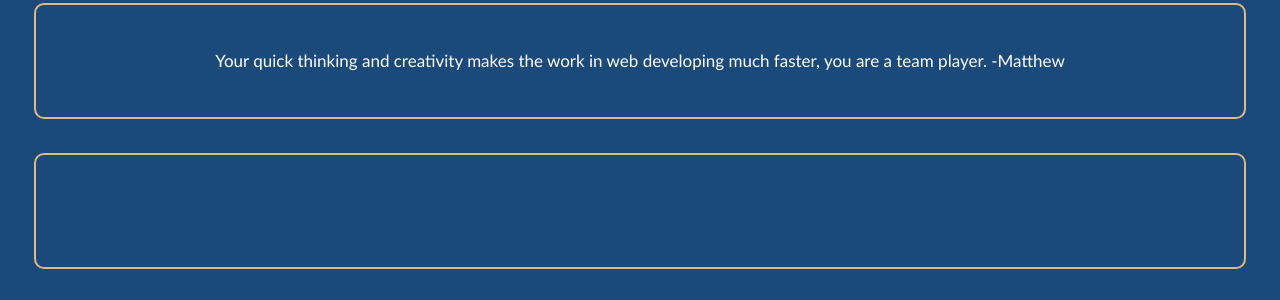
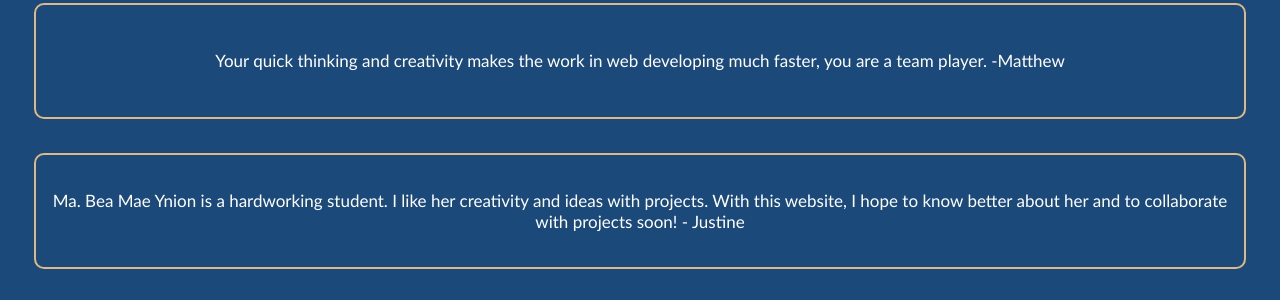
Before and after one commit to PUP-BSIT/individual-playground-ynion-mabeamae, a plain HTML site: page ynion_mabeamae/index.html in a window 1280 px wide. Shown: the part 778-1078 px from the top of the page. Drawn offline with Linux system fonts and the light colour scheme.

Commit message:
Add changes in this files.

```diff
--- a/ynion_mabeamae/index.html
+++ b/ynion_mabeamae/index.html
@@ -37,20 +37,16 @@
           </a>
         </li>
         <li>
-          <a href="./works/work_b.html" target="_blank">
-            Playground </a>
+          <a href="./works/work_b.html" target="_blank"> Playground </a>
         </li>
         <li>
-          <a href="./works/work_c.html" target="_blank">
-            Boxed-In Games </a>
+          <a href="./works/work_c.html" target="_blank"> Boxed-In Games </a>
         </li>
         <li>
-          <a href="./works/work_d.html" target="_blank">
-            Portfolio </a>
+          <a href="./works/work_d.html" target="_blank"> Portfolio </a>
         </li>
         <li>
-          <a href="./works/work_e.html" target="_blank">
-            Powershell GUI </a>
+          <a href="./works/work_e.html" target="_blank"> Powershell GUI </a>
         </li>
       </ol>
     </div>
@@ -60,8 +56,11 @@
         Your quick thinking and creativity makes the work in web developing much
         faster, you are a team player. -Matthew
       </p>
-      <!-- TODO Delima-->
-      <p></p>
+      <p>
+        Ma. Bea Mae Ynion is a hardworking student. I like her creativity and
+        ideas with projects. With this website, I hope to know better about her
+        and to collaborate with projects soon! - Justine
+      </p>
       <p>
         Your positive attitude during those late-night debugging sessions was a
         lifesaver! You kept the team motivated, and we got through it. - Pat
```
Also changed, not shown: index.html (+3 -2 lines).
